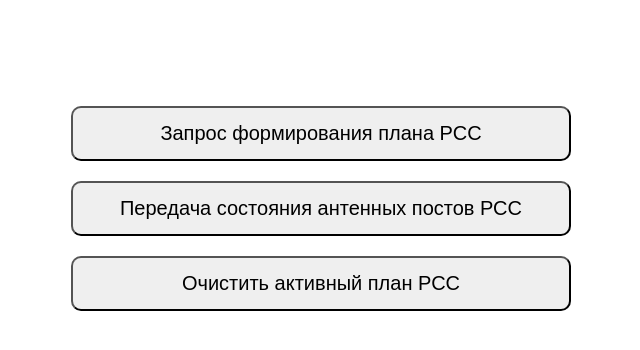
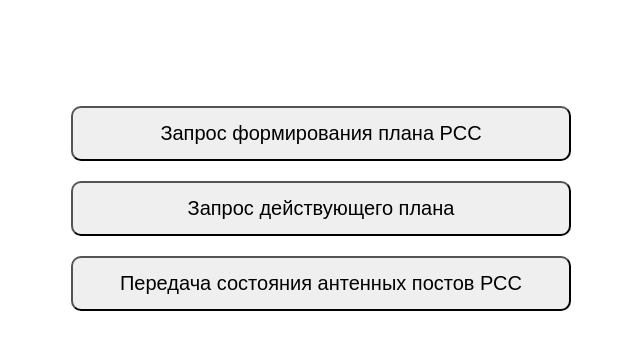
Before and after one commit to Aleksandrskm/RSS-SURR, a Flask app: page / in a window 1280 px wide. Shown: the part 187-537 px from the top of the page, without its empty margins (319-959 px from the left). Run offline with Flask 3, Linux system fonts and the light colour scheme.

Commit message:
Изменила кнопки

```diff
--- a/website/templates/base.html
+++ b/website/templates/base.html
@@ -28,8 +28,8 @@
 
     <main class="butt">
         <a href="/plan_RSS"><button class="btn">Запрос формирования плана РСС</button></a>
+        <a href=""><button class="btn">Запрос действующего плана</button></a>
         <a href="/transmitting_antennas_RSS"><button class="btn">Передача состояния антенных постов РСС</button></a>
-        <button class="btn" onclick="">Очистить активный план РСС</button>
     </main>
 
     {% endblock %}
```
